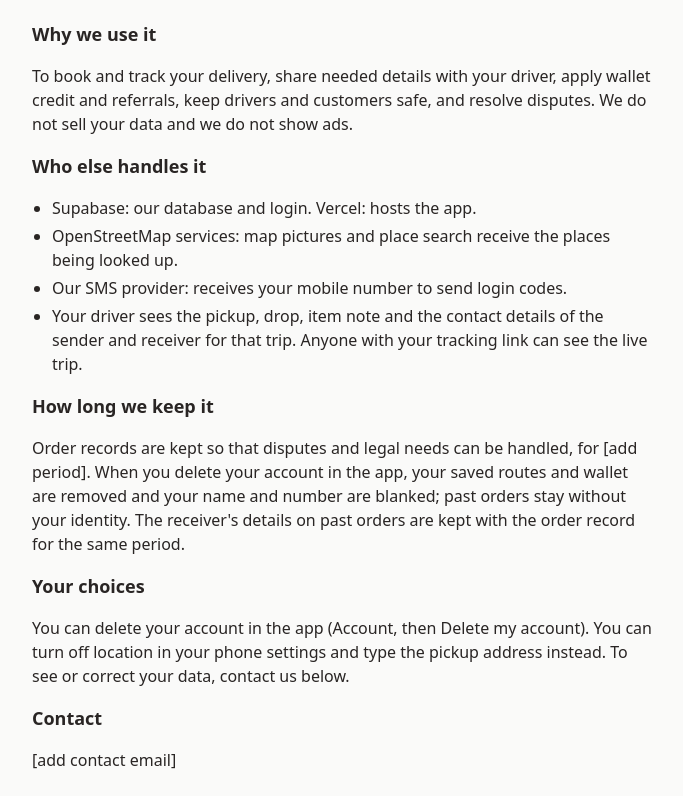
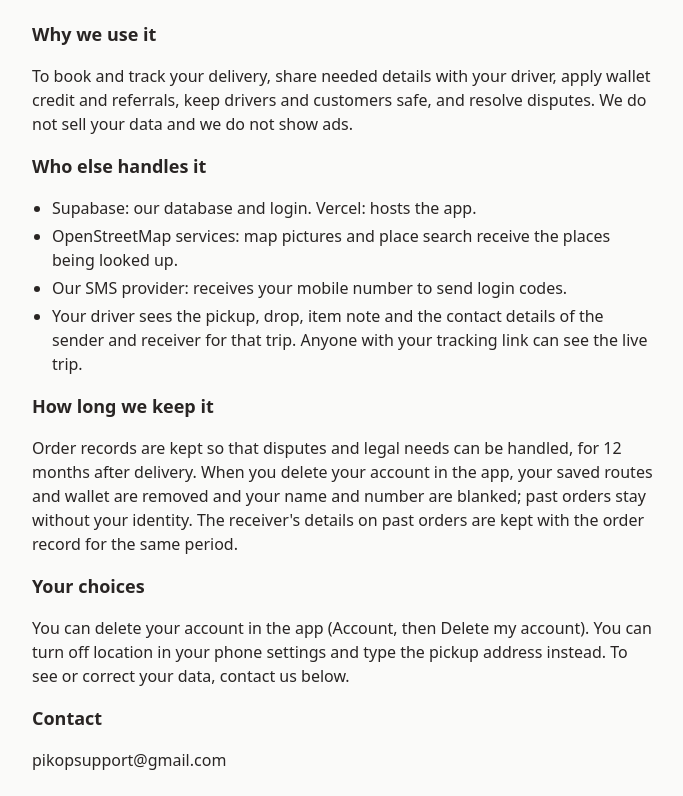
Before and after one commit to ajkirat/porter_dupe, a Next.js app: page /privacy in a window 1280 px wide. Shown: the part 376-1172 px from the top of the page, without its empty margins (296-979 px from the left). Built offline with nearby package versions, Linux system fonts and the light colour scheme; no server answers.

Commit message:
Privacy and terms: fill in support email and data retention periods
Co-Authored-By: Claude Sonnet 5.5 <noreply@anthropic.com>
Claude-Session: https://claude.ai/code/session_01JhyiKayTZyZuwL86oKqwRc

```diff
--- a/src/app/privacy/page.tsx
+++ b/src/app/privacy/page.tsx
@@ -2,7 +2,7 @@ import type { Metadata } from "next";
 
 export const metadata: Metadata = { title: "Privacy policy" };
 
-const CONTACT = process.env.NEXT_PUBLIC_CONTACT_EMAIL || "[add contact email]";
+const CONTACT = process.env.NEXT_PUBLIC_CONTACT_EMAIL || "pikopsupport@gmail.com";
 
 // DRAFT. Have this reviewed by a qualified person before launch, and keep it matching what the app really does.
 export default function Privacy() {
@@ -31,7 +31,7 @@ export default function Privacy() {
       </ul>
 
       <h2 className="text-lg font-semibold">How long we keep it</h2>
-      <p>Order records are kept so that disputes and legal needs can be handled, for [add period]. When you delete your account in the app, your saved routes and wallet are removed and your name and number are blanked; past orders stay without your identity. The receiver&apos;s details on past orders are kept with the order record for the same period.</p>
+      <p>Order records are kept so that disputes and legal needs can be handled, for 12 months after delivery. When you delete your account in the app, your saved routes and wallet are removed and your name and number are blanked; past orders stay without your identity. The receiver&apos;s details on past orders are kept with the order record for the same period.</p>
 
       <h2 className="text-lg font-semibold">Your choices</h2>
       <p>You can delete your account in the app (Account, then Delete my account). You can turn off location in your phone settings and type the pickup address instead. To see or correct your data, contact us below.</p>
--- a/src/app/terms/page.tsx
+++ b/src/app/terms/page.tsx
@@ -2,7 +2,7 @@ import type { Metadata } from "next";
 
 export const metadata: Metadata = { title: "Terms of use" };
 
-const CONTACT = process.env.NEXT_PUBLIC_CONTACT_EMAIL || "[add contact email]";
+const CONTACT = process.env.NEXT_PUBLIC_CONTACT_EMAIL || "pikopsupport@gmail.com";
 
 // DRAFT. Have this reviewed by a qualified person before launch.
 export default function Terms() {
```
